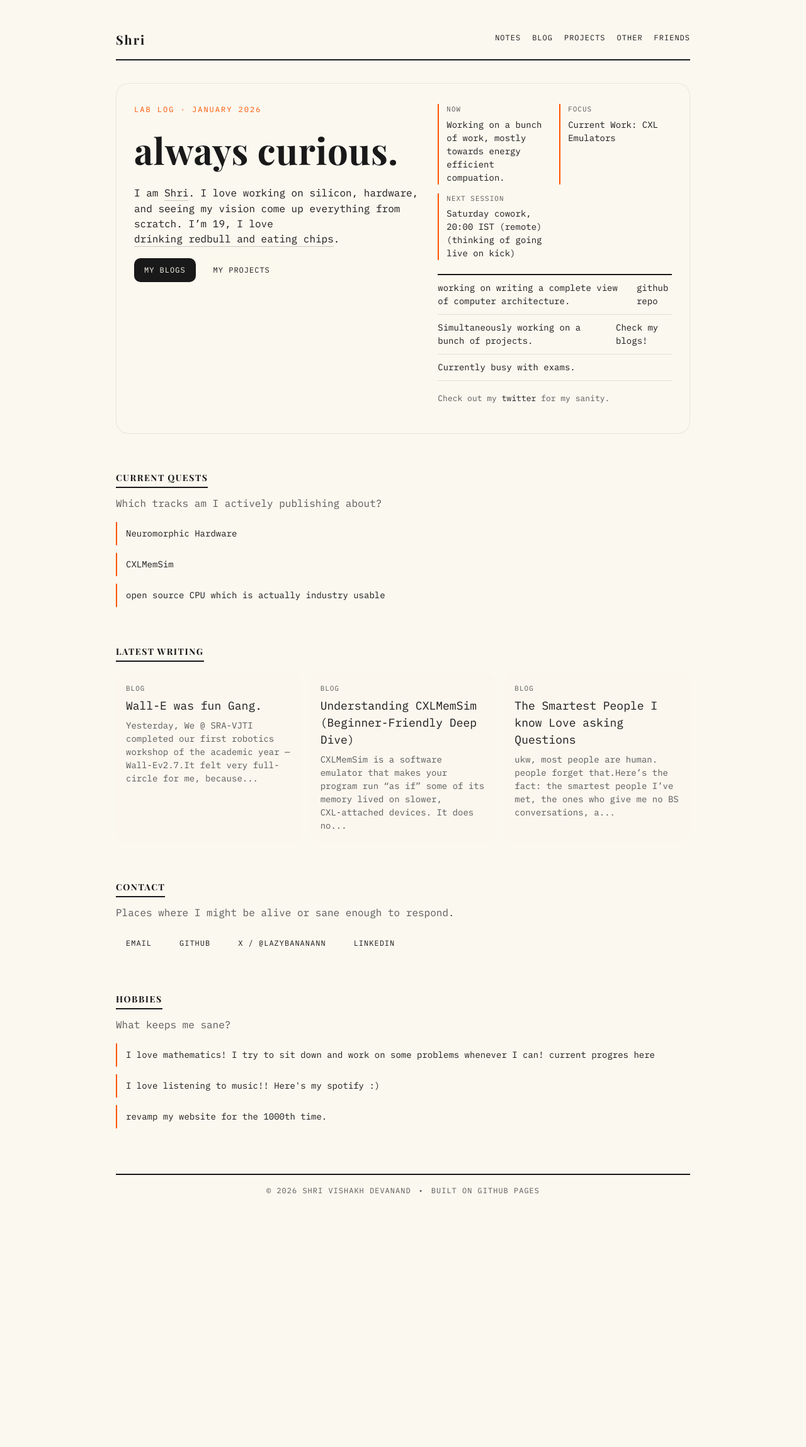
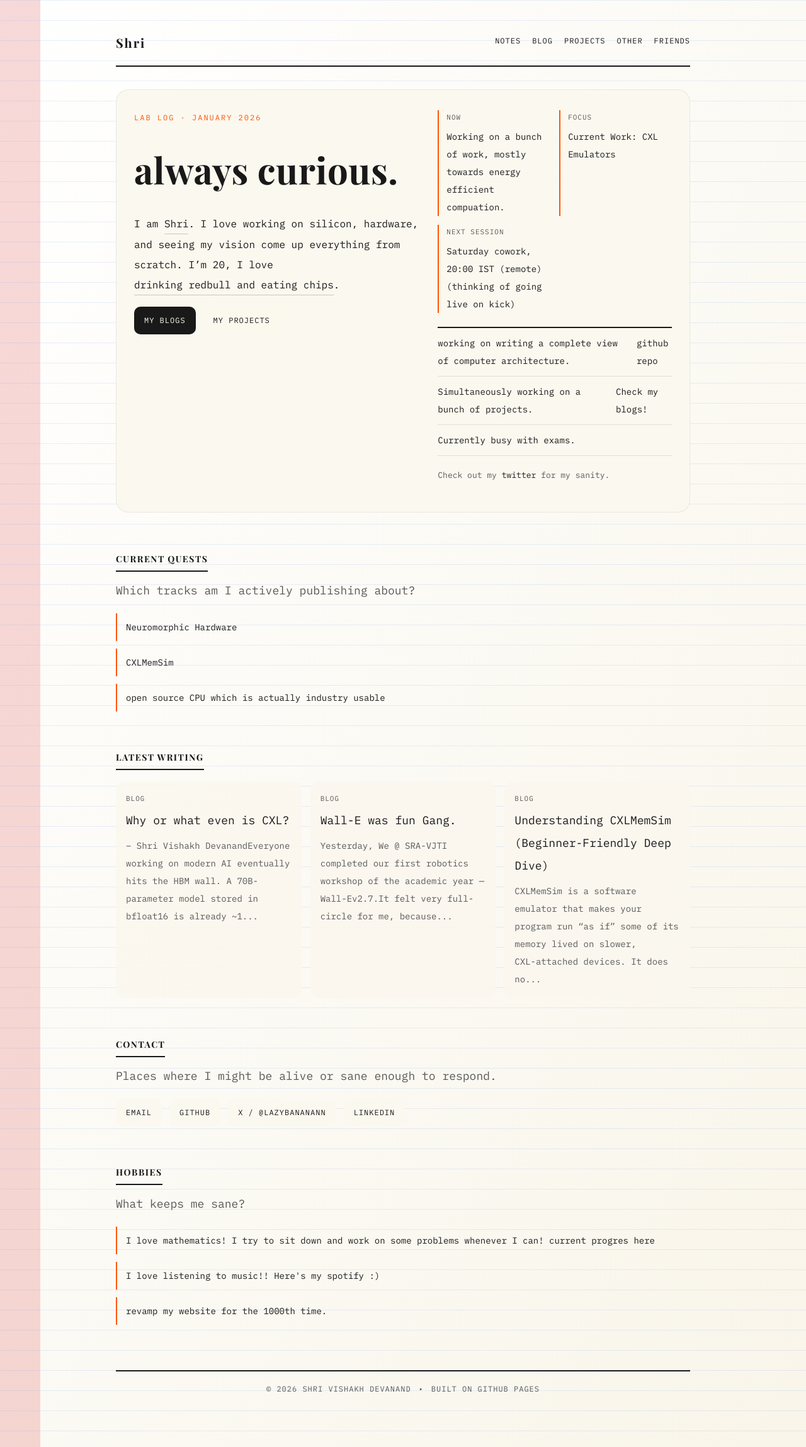
Before and after one commit to 5iri/5iri.github.io, a Jekyll site: the page built from README.md, in a window 1280 px wide. Shown: the whole page at 63% size. Built offline with Jekyll 4.4.1, drawn with Linux system fonts in a browser that asks for light colours; before the commit the page ends 1980 px from its top, so only the background shows below that; some of the changed lines change nothing that is shown.

Commit message:
cxls are fucking important

```diff
--- a/README.md
+++ b/README.md
@@ -8,7 +8,7 @@ nav_order: 1
 <section class="hero reveal" data-parallax="0.02" style="margin: 1.5rem 0;">
   <div class="hero-grid">
     <div>
-      <span class="hero-tag mono">lab log · {{ site.time | date: '%B %Y' }}</span>
+      <span class="hero-tag mono">lab log · January 2026</span>
       <h1>always curious.</h1>
       <p class="hero-lede">I am
         <span class="hover-peek">
@@ -17,7 +17,7 @@ nav_order: 1
             <img src="{{ '/markdown_files/posts/assets/me.jpeg' | relative_url }}">
           </span>
         </span>.
-        I love working on silicon, hardware, and seeing my vision come up everything from scratch. I’m 19, I love
+        I love working on silicon, hardware, and seeing my vision come up everything from scratch. I’m 20, I love
         <span class="hover-peek">
           <span class="hover-peek__trigger">drinking redbull and eating chips</span>
           <span class="hover-peek__card">
--- a/assets/css/socratica.css
+++ b/assets/css/socratica.css
@@ -14,9 +14,23 @@ body{
   margin:0;
   color:var(--fg);
   --tw-bg-opacity: 1;
-  background-color: rgb(251 248 239 / var(--tw-bg-opacity));
+  background-color: #fdfcf7;
+  /* ruled notebook background: faint blue lines + margin + warm paper tint */
+  background-image:
+    repeating-linear-gradient(180deg, rgba(100,149,237,0.15) 0, rgba(100,149,237,0.15) 1px, transparent 1px, transparent 32px),
+    linear-gradient(90deg, rgba(220,80,80,0.22) 64px, transparent 64px),
+    linear-gradient(120deg, rgba(255,255,255,0.97), rgba(248,244,232,0.9));
+  background-size:
+    100% 32px,
+    100% 100%,
+    100% 100%;
+  background-position:
+    0 0,
+    0 0,
+    0 0;
   font-family:'IBM Plex Mono', 'Space Mono', monospace;
-  line-height:1.5;
+  font-size:18px;
+  line-height:2;
   -webkit-font-smoothing:antialiased;
   text-rendering:optimizeLegibility;
   padding:48px 24px 80px;
--- /dev/null
+++ b/markdown_files/posts/content/cxls-are-important.md
@@ -0,0 +1,192 @@
+---
+layout: content
+title: Why or what even is CXL?
+parent: Blog
+permalink: blog/cxls-are-important
+date: 2025-12-15
+tags:
+  - computer architecture
+  - cxl
+description: Understanding Compute Express Link (CXL) and why it matters for modern systems
+---
+-- [Shri Vishakh Devanand](https://5iri.me)
+
+Everyone working on modern AI eventually hits the HBM wall. A 70B-parameter model stored in bfloat16 is already ~140 GB before optimizer states and activation checkpoints; even eight 80 GB H100s have to shard weights, replay activations, or spill tensors back to host memory. CXL entered the datacenter conversation because it lets those GPUs, CPUs, and specialized accelerators tap into coherent pools of cheaper DDR or storage-class memory without rewriting the entire training stack.
+
+Compute Express Link (CXL) is an open industry standard for high-speed, coherent interconnects between CPUs and devices such as accelerators, memory expansion modules, and smart NICs. It builds on the physical and electrical layer of PCI Express but adds protocols and memory coherence models that let devices and processors share memory more efficiently and with lower software complexity.
+
+## Why CXL matters
+
+1. **AI-scale memory sharing:** Model weights, KV caches, and optimizer states can live in shared pools instead of being replicated per GPU, so you can train or serve models larger than on-package HBM allows while keeping latency predictable.
+2. **Memory disaggregation and pooling:** CXL enables systems to attach large pools of memory that can be accessed coherently by CPUs and accelerators, reducing dataset duplication and allowing memory to scale independently of CPU sockets.
+3. **Lower software complexity:** By providing hardware-managed coherence (via CXL.cache and CXL.mem), devices can access host memory with simpler drivers and fewer explicit copies; frameworks see CXL-attached memory as another NUMA node instead of a bespoke PCIe device.
+4. **Improved accelerator efficiency:** ML accelerators, FPGAs, and other devices benefit from lower-latency access to shared weights and datasets without expensive DMA choreography, which translates directly to higher utilization for GPU clusters.
+
+## CXL architecture (high level)
+
+CXL defines three protocol subtypes on top of the PCIe physical layer:
+
+- **CXL.io** — Standard PCIe-style I/O and device configuration.
+- **CXL.cache** — Cache-coherent access where an accelerator can cache host memory lines while maintaining coherence with CPU caches.
+- **CXL.mem** — Allows devices to expose or consume memory regions as addressable memory with coherence semantics (useful for memory expanders and pooling).
+
+Different device types pick the model that fits their needs: accelerators often use CXL.cache for tight, low-latency access; memory expanders or pooled memory use CXL.mem.
+
+## Advantages in depth
+
+CXL's design unlocks several powerful capabilities that traditional PCIe-only interconnects cannot match:
+
+1. **True cache coherence across heterogeneous devices**
+   Unlike plain PCIe, CXL.cache lets accelerators cache host memory lines while the CPU's coherence protocol keeps everything in sync. This eliminates explicit flush/invalidate sequences and dramatically simplifies driver logic. For LLM inference, that means shared tokenizer tables, embeddings, or KV caches stay consistent across GPUs and CPUs without explicit synchronization.
+
+2. **Memory tiering without application changes**
+   With CXL.mem, an OS can expose attached CXL memory as another NUMA (Non-Uniform Memory Access) node. Applications gain access to expanded capacity without code modifications; the kernel and hardware handle data placement and migration transparently. PyTorch or JAX simply allocates larger tensors, and OS policies place colder activations or optimizer states on the CXL tier.
+
+3. **Composable and disaggregated infrastructure**
+   Datacenters can provision memory pools independently of compute, enabling pay-as-you-grow memory scaling and higher overall utilization. Memory can be dynamically assigned to workloads that need it most, so the same rack can run retrieval-augmented inference in the morning and long-context training at night without swapping hardware.
+
+4. **Lower total cost of ownership (TCO)**
+   Because memory can be shared and pooled, organizations can avoid over-provisioning DRAM on every server. Combined with longer memory lifespans (memory outlasts CPUs), TCO for memory-heavy workloads drops. AI teams can stop buying GPU nodes just to gain extra host RAM for embeddings or vector stores.
+
+5. **Reduced data movement and copy overhead**
+   Coherent shared memory means accelerators and CPUs can operate on the same buffers. This cuts PCIe DMA traffic, lowers latency, and frees CPU cycles previously spent marshalling data. For generative AI, that translates to lower token latency because preprocessing, decoding, and post-processing touch the same tensor buffers.
+
+6. **Simplified programming models**
+   Developers can treat CXL-attached memory almost like local RAM. Pointer-based data structures, memory-mapped files, and standard allocation APIs work without device-specific APIs or bounce buffers. Framework authors can start by exposing `torch.cuda.CXLMemory` or NUMA-aware allocators instead of reinventing host-to-device staging buffers.
+
+## How CXL actually works
+
+### Protocol stack
+
+CXL reuses the PCIe 5.0/6.0 physical lanes, link training, and flow control, but layers three coherency-aware protocols on top. `CXL.io` mirrors PCIe config space so the OS can enumerate devices. `CXL.cache` lets a device participate in the host's MESI-like coherence protocol, keeping accelerator caches in sync with CPU caches. `CXL.mem` defines load/store transactions for memory exposed by a device or consumed from the host, allowing memory expanders to appear as part of the system's physical address space.
+
+<figure class="diagram" style="text-align: center;">
+  <img src="{{ '/markdown_files/posts/assets/cxl-protocol-stack-dark.svg' | relative_url }}" alt="Layered view of PCIe physical layer with CXL.io, CXL.cache, and CXL.mem" style="max-width: 100%; height: auto; margin: 0 auto; display: block;" />
+  <figcaption style="text-align: center; margin-top: 0.5em;">PCIe physical lanes form the base, while CXL.io, CXL.cache, and CXL.mem stack above to add discovery, coherence, and pooled memory semantics.</figcaption>
+</figure>
+
+### Memory semantics and tiering
+
+When a CXL.mem device registers regions with the host, firmware publishes ACPI CEDT/HMAT tables describing size, latency, and bandwidth. Linux maps those ranges as another NUMA node, so `malloc`, `numactl`, or kernel memory tiering policies can place pages on the far tier transparently. Because the CPU issues ordinary load/store operations, applications do not need DMA engines or bounce buffers to use the pooled memory.
+
+<figure class="diagram" style="text-align: center;">
+  <img src="{{ '/markdown_files/posts/assets/memory-tiering-heatmap-dark.svg' | relative_url }}" alt="HBM, local DDR5, and CXL memory tiers with latency annotations" style="max-width: 100%; height: auto; margin: 0 auto; display: block;" />
+  <figcaption style="text-align: center; margin-top: 0.5em;">HBM, local DDR5, and CXL.mem NUMA nodes form a latency-aware pyramid so operating systems can place hot, warm, and cold AI tensors appropriately.</figcaption>
+</figure>
+
+### Coherent accelerators
+
+Accelerators using CXL.cache maintain a tag directory for host cache lines. Writes made by the device send invalidations to the CPU's coherence agent; likewise, CPU writes trigger snoops to the accelerator, ensuring tokenizer tables, KV caches, or embeddings stay coherent across GPUs and CPUs. That coherence eliminates explicit flush/invalidate sequences that normally complicate GPU driver code.
+
+<figure class="diagram" style="text-align: center;">
+  <img src="{{ '/markdown_files/posts/assets/cxl-coherence-flow-dark.svg' | relative_url }}" alt="CPU cache and accelerator cache exchanging snoop requests via CXL" style="max-width: 100%; height: auto; margin: 0 auto; display: block;" />
+  <figcaption style="text-align: center; margin-top: 0.5em;">Bidirectional snoops keep accelerator caches and CPU caches coherent so shared embeddings and KV caches stay consistent.</figcaption>
+</figure>
+
+### Disaggregation and pooling
+
+CXL 2.0 added switching so multiple hosts can share a pool of memory sleds. A rack-level switch accepts Fabric Manager commands to carve memory regions per host, effectively letting schedulers assign 256 GB or several terabytes of pooled DDR to a job without power-cycling servers. Because the pool is byte-addressable and coherent, GPUs across different hosts can operate on the same shared dataset.
+
+<figure class="diagram" style="text-align: center;">
+  <img src="{{ '/markdown_files/posts/assets/cxl-pooled-topology-dark.svg' | relative_url }}" alt="CXL switch connecting multiple hosts to memory sleds" style="max-width: 100%; height: auto; margin: 0 auto; display: block;" />
+  <figcaption style="text-align: center; margin-top: 0.5em;">Multiple hosts fan into a shared CXL switch, which exposes disaggregated memory sleds that the fabric manager slices per workload.</figcaption>
+</figure>
+
+### Latency and bandwidth profile
+
+Typical PCIe 5.0 x8 CXL links deliver ~32 GB/s per direction with roughly 80–100 ns more latency than local DDR. That is slower than on-package HBM but dramatically faster than NVMe or network storage, so frameworks can keep activations in HBM, warm tensors in local DDR, and colder parameters or KV caches on the CXL tier while preserving sub-microsecond access times.
+
+<figure class="diagram" style="text-align: center;">
+  <img src="{{ '/markdown_files/posts/assets/cxl-latency-bandwidth-dark.svg' | relative_url }}" alt="Latency bars and bandwidth line for HBM, DDR5, CXL, NVMe, and network storage" style="max-width: 100%; height: auto; margin: 0 auto; display: block;" />
+  <figcaption style="text-align: center; margin-top: 0.5em;">Compared to NVMe or network storage, CXL memory adds modest latency versus DDR yet preserves significantly higher throughput than storage tiers.</figcaption>
+</figure>
+
+### Reliability and security
+
+CXL devices inherit PCIe link-level CRC plus support ECC, patrol scrubbing, and poison handling for attached memory. CXL 3.0 adds Integrity and Data Encryption (IDE) over the fabric so pooled memory shared across tenants is protected in flight. When a device detects an error, it can poison a line and notify the host to quarantine or migrate workloads rather than crashing the node.
+
+<figure class="diagram" style="text-align: center;">
+  <img src="{{ '/markdown_files/posts/assets/cxl-ras-dark.svg' | relative_url }}" alt="CXL fabric protected by ECC, poison handling, and IDE encryption" style="max-width: 100%; height: auto; margin: 0 auto; display: block;" />
+  <figcaption style="text-align: center; margin-top: 0.5em;">ECC, poison-handling, and IDE encryption feed into the fabric so operators can scrub errors and migrate workloads before failures cascade.</figcaption>
+</figure>
+
+### Software flow from firmware to frameworks
+
+1. BIOS enables CXL downstream ports and publishes capability tables so the OS can discover devices.
+2. The Linux `cxl` subsystem enumerates devices, binds `cxl_mem` or `cxl_pci` drivers, and exposes regions via `memremap_pages`, `pmem`, or `dax`.
+3. Memory tiering (AutoNUMA, `numactl`, or `memtier`) places pages on appropriate NUMA nodes; container schedulers use cpusets to keep latency-sensitive workloads near the switch.
+4. Frameworks such as PyTorch, DeepSpeed, or JAX plug into NUMA hints or unified memory APIs to allocate tensors directly on the CXL tier or to migrate less-active tensors out of HBM.
+
+<figure class="diagram" style="text-align: center;">
+  <img src="{{ '/markdown_files/posts/assets/cxl-software-flow-dark.svg' | relative_url }}" alt="Software stack from BIOS to Linux CXL drivers to frameworks" style="max-width: 100%; height: auto; margin: 0 auto; display: block;" />
+  <figcaption style="text-align: center; margin-top: 0.5em;">Firmware publishes topology tables, Linux surfaces `cxl_mem` regions, memory tiering enforces policies, and AI frameworks consume the resulting NUMA hints.</figcaption>
+</figure>
+
+### Concrete AI workflows already benefiting
+
+- **LLM inference:** Store KV caches or embeddings in pooled memory and bring only hot rows into HBM, reducing per-replica memory footprints and improving token latency.
+- **Training with sharded optimizers:** ZeRO or Ulysses shards optimizer states; the coldest shards can live on CXL memory because they are accessed less frequently than activations.
+- **Mixture-of-experts and retrieval-augmented systems:** Keep inactive expert weights or vector indices in pooled memory; fetch them over CXL when a routing decision selects a new expert while coherence keeps CPU control planes consistent.
+
+<figure class="diagram" style="text-align: center;">
+  <img src="{{ '/markdown_files/posts/assets/cxl-ai-workflows-dark.svg' | relative_url }}" alt="GPU nodes drawing KV caches, optimizer states, and MoE experts from a shared CXL memory pool" style="max-width: 100%; height: auto; margin: 0 auto; display: block;" />
+  <figcaption style="text-align: center; margin-top: 0.5em;">GPU clusters fetch KV caches, optimizer shards, and MoE experts from one pooled memory tier instead of replicating data per node.</figcaption>
+</figure>
+
+## Yet-to-explore topics and open research
+
+CXL is still maturing, and several areas remain active research or early-stage deployment challenges:
+
+1. **Latency-optimized switching fabrics**
+  CXL switches introduce additional hops. Designing low-latency, high-radix CXL switches that scale to rack or pod level is an ongoing hardware challenge.
+
+2. **Memory pooling protocols and allocation policies**
+  How should an orchestrator decide which host or VM gets which slice of a shared memory pool? Policies for fairness, QoS, and dynamic rebalancing are still being defined.
+
+3. **Security and isolation in shared memory**
+  Ensuring that one tenant cannot observe or corrupt another tenant's data in pooled memory requires robust hardware (encryption, access control) and software (memory tagging, attestation). Standards and best practices are evolving.
+
+4. **Failure domains and resilience**
+  When memory is disaggregated, a CXL device or switch failure can affect multiple hosts. Research into graceful degradation, hot-swap, and redundancy schemes is ongoing.
+
+5. **Software ecosystem maturity**
+  Linux kernel support for CXL is progressing rapidly, but hypervisors, container runtimes, and user-space libraries are catching up. Optimizing NUMA policies, page migration, and memory tiering for CXL topologies is an active area.
+
+6. **Persistent memory over CXL**
+  Combining CXL with non-volatile memory (e.g., CXL-attached storage-class memory) opens new possibilities for fast, byte-addressable persistence, but also raises questions about crash consistency, wear leveling, and software abstractions.
+
+7. **Benchmarking and performance modeling**
+  Standardized benchmarks and simulation frameworks for CXL topologies are still emerging. Accurate models help architects plan deployments and set realistic expectations.
+
+8. **CXL 3.x and beyond**
+  Future CXL revisions promise features like fabric-attached memory, improved switching, and enhanced security. Tracking and preparing for these capabilities is an ongoing effort.
+
+### AI-specific research gaps
+
+- **MoE-aware schedulers:** Mixture-of-experts and retrieval-augmented training need policies that decide which expert weights sit in HBM versus CXL pools, and how to migrate them without stalling tokens.
+- **Deterministic execution:** When tensors spill across hosts, frameworks must guarantee determinism for reproducibility and debugging; we still need best practices for checkpointing and replay over a CXL fabric.
+- **Telemetry and QoS:** AI workloads are bursty, so operators require fine-grained telemetry (cache hit rates, congestion) and QoS controls to keep inference SLAs predictable while sharing pooled memory.
+
+## Adoption and ecosystem
+
+CXL has strong industry support through the CXL Consortium. Major CPU, accelerator, and server vendors are shipping platforms with CXL support, and the ecosystem of memory expanders and device vendors is growing.
+
+## Practical considerations
+
+1. **Topology and placement:** CXL device latency depends on attachment point and switching; place latency-sensitive devices close to the host.
+2. **Compatibility:** CXL devices present `CXL.io` so basic PCIe functionality remains, but full coherence requires firmware and OS support.
+3. **Security:** IOMMU and access controls are essential when pooling memory across tenants.
+
+## Outlook
+
+CXL is a foundational enabler for disaggregated, heterogeneous datacenter architectures. As software, firmware, and hardware support matures, expect CXL to make memory and accelerator resources more flexible, easier to manage, and more efficient for large-scale workloads.
+
+Further reading: the CXL Consortium and platform vendor documentation provide technical specifications and implementation guidance.
+
+## Quick checklist for AI teams evaluating CXL
+
+- **Platform readiness:** Verify that your CPU platform (e.g., Intel Sapphire Rapids, AMD Genoa) exposes the required CXL.mem/cache features in firmware and that your accelerators support peer-to-peer transfers over CXL.
+- **OS and kernel level:** Run a kernel with the latest CXL subsystem (>= 6.5) plus vendor patches, and enable memory-tiering policies that PyTorch/DeepSpeed can hook into.
+- **Framework integration:** Prototype with libraries that understand heterogeneous memory (PyTorch `torch.cuda.memory.set_per_process_memory_fraction`, DeepSpeed Ulysses, JAX sharding) and map their allocators onto CXL NUMA nodes.
+- **NUMA and scheduler policy:** Decide how SLURM/Kubernetes place jobs relative to pooled memory and set up control groups or cpuset rules so latency-sensitive inference sits closer to switches.
+- **Telemetry and failover:** Add monitoring for CXL bandwidth, switch health, and fabric errors; plan how to evict or migrate workloads when a memory expander fails so that AI services degrade gracefully.
```
Also changed, not shown: markdown_files/posts/assets/cxl-ai-workflows-dark.svg (added), markdown_files/posts/assets/cxl-coherence-flow-dark.svg (added), markdown_files/posts/assets/cxl-latency-bandwidth-dark.svg (added), markdown_files/posts/assets/cxl-pooled-topology-dark.svg (added), markdown_files/posts/assets/cxl-protocol-stack-dark.svg (added), markdown_files/posts/assets/cxl-ras-dark.svg (added), markdown_files/posts/assets/cxl-software-flow-dark.svg (added), markdown_files/posts/assets/memory-tiering-heatmap-dark.svg (added).
